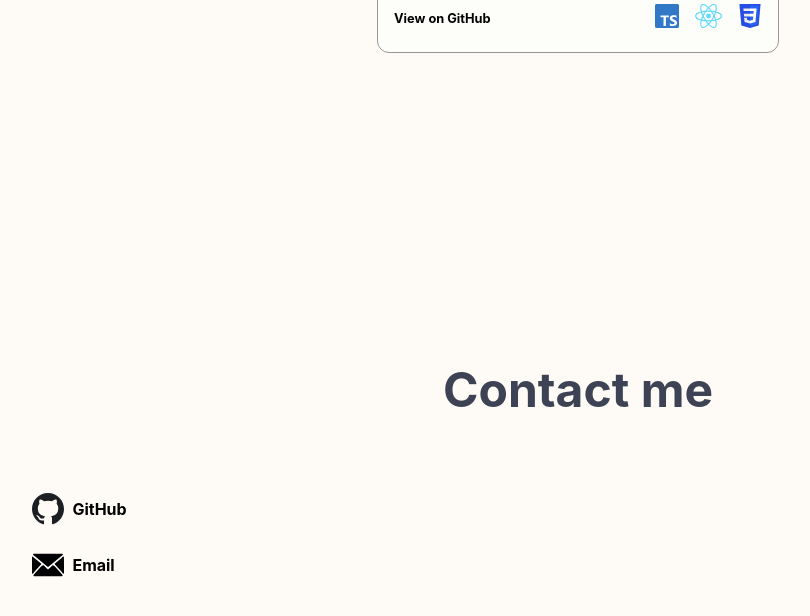
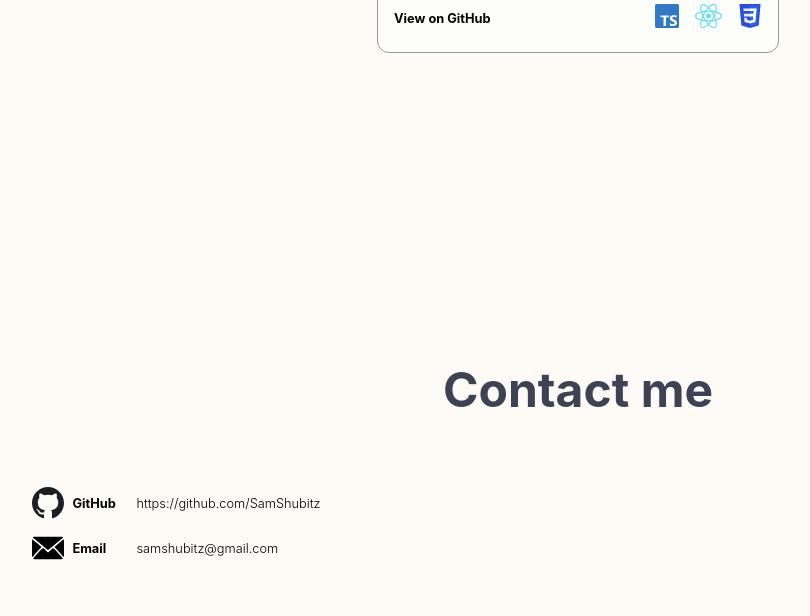
Before and after one commit to SamShubitz/Portfolio, a React (Vite) app: page / in a window 1280 px wide. Shown: the part 2436-3052 px from the top of the page, without its empty margins (62-872 px from the left). Built offline with nearby package versions, Linux system fonts and the light colour scheme.

Commit message:
updated contact section

```diff
--- a/src/Contact.tsx
+++ b/src/Contact.tsx
@@ -3,14 +3,24 @@ import email from "./assets/Email.svg";
 
 const Contact = () => {
   const contacts = [
-    { image: github, href: "https://github.com/SamShubitz", text: "GitHub" },
-    { image: email, href: "mailto:samshubitz@gmail.com", text: "Email" },
+    {
+      image: github,
+      href: "https://github.com/SamShubitz",
+      text: "GitHub",
+      stringUrl: "https://github.com/SamShubitz",
+    },
+    {
+      image: email,
+      href: "mailto:samshubitz@gmail.com",
+      text: "Email",
+      stringUrl: "samshubitz@gmail.com",
+    },
   ];
 
   const contactList = contacts.map((contact, index) => {
     return (
       <li key={index}>
-        <div>
+        <div className="contact-link-section">
           <a className="contact-link" href={contact.href}>
             <img
               className="contact-icon"
@@ -19,6 +29,7 @@ const Contact = () => {
             />
             <p>{contact.text}</p>
           </a>
+          <p>{contact.stringUrl}</p>
         </div>
       </li>
     );
@@ -28,6 +39,7 @@ const Contact = () => {
     <div className="contact-section" id="contact">
       <h1>Contact me</h1>
       <ul className="contact-list">{contactList}</ul>
+      <p></p>
     </div>
   );
 };
--- a/src/index.css
+++ b/src/index.css
@@ -302,6 +302,18 @@ a {
   display: flex;
   align-items: center;
   gap: .5rem;
+  width: 3.5rem;
+}
+
+.contact-link-section {
+  display: flex;
+}
+
+.contact-link-section {
+  display: flex;
+  gap: 3rem;
+  font-weight: 300;
+  font-size: .8rem;
 }
 
 .contact-icon {
```
Also changed, not shown: 9 other files (tests, documents, lock files or other folders).
